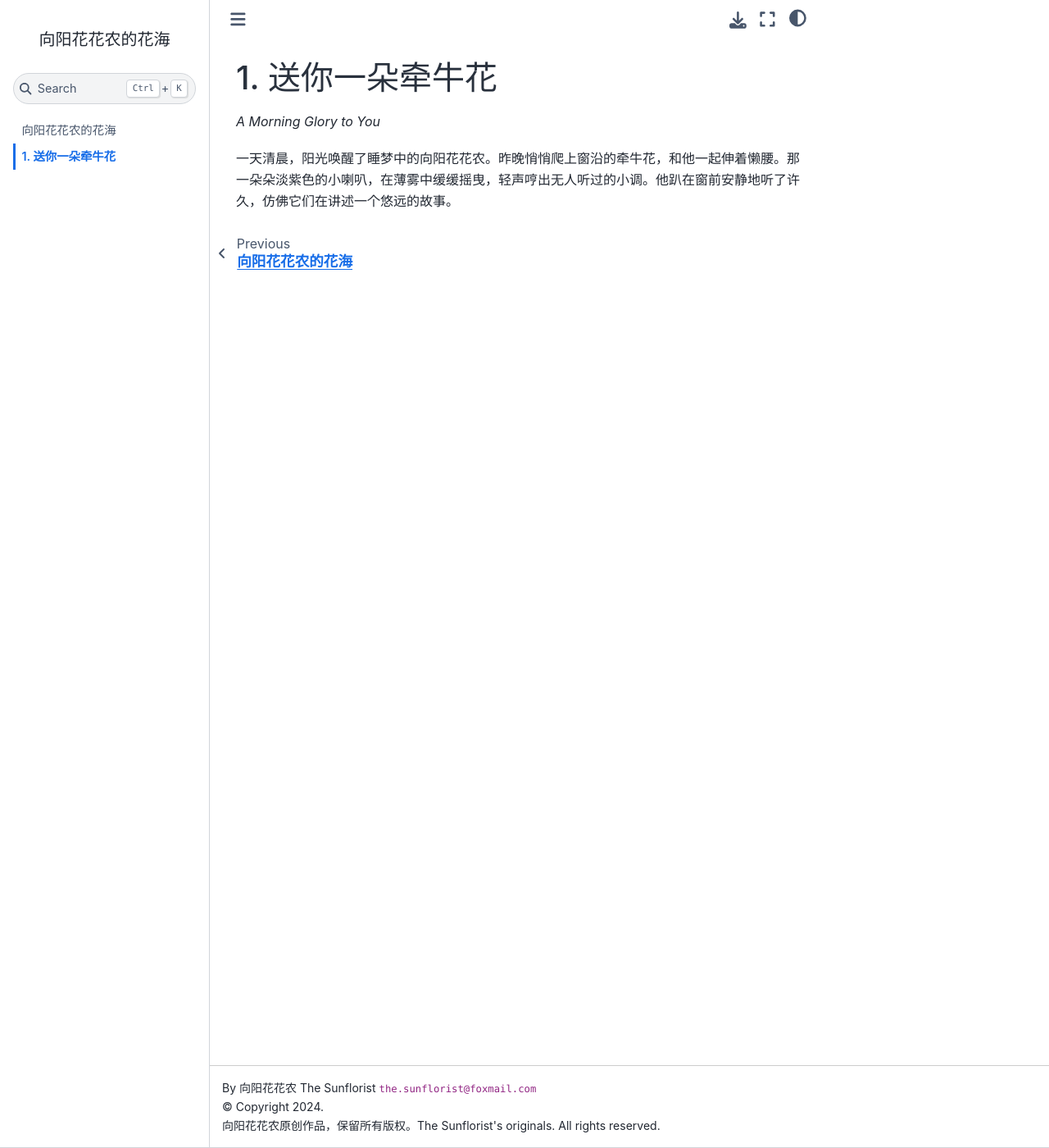
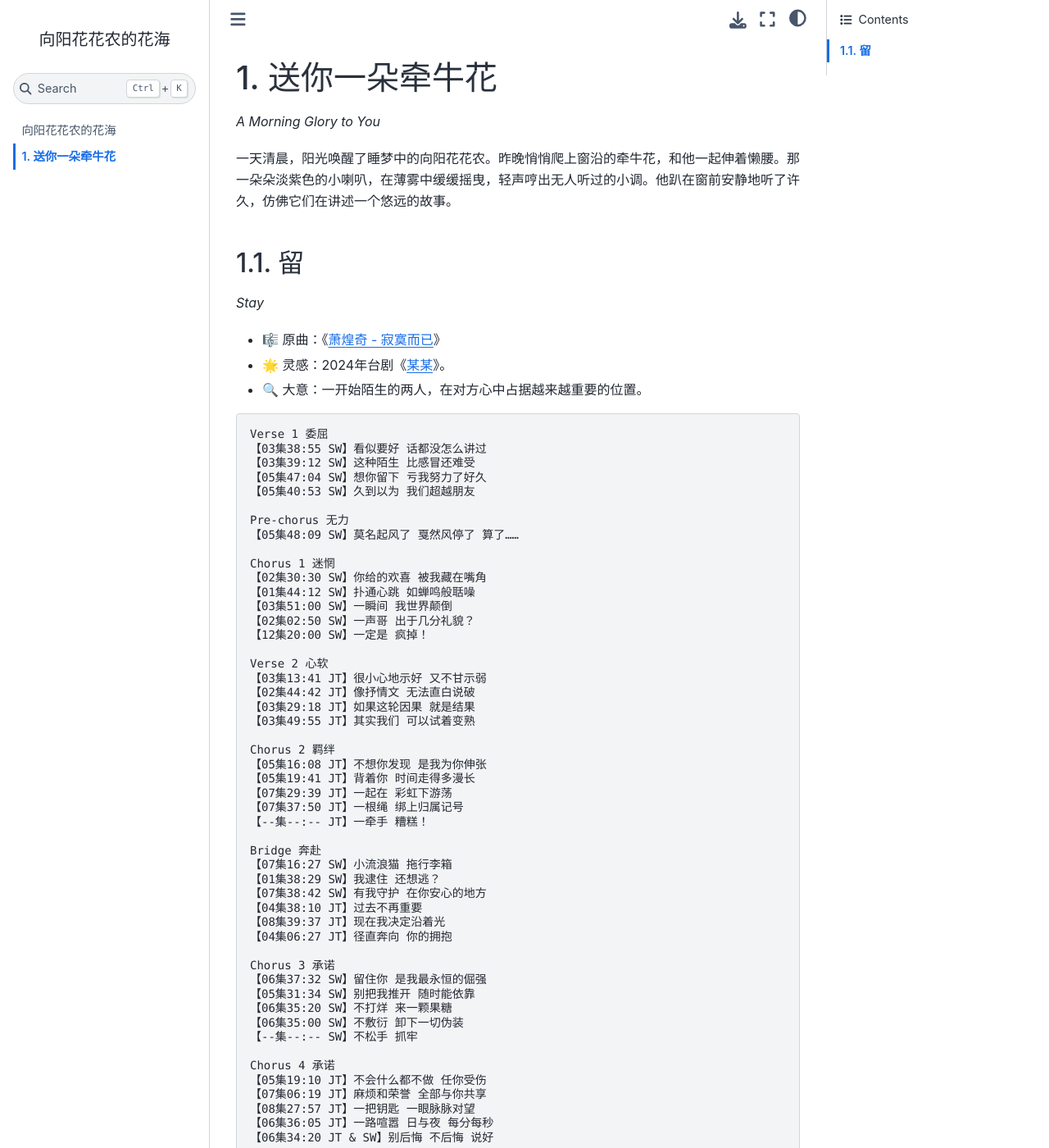
Before and after one commit to The-Sunflorist/The-Sunflorist.github.io, a Jupyter Book: the page built from docs/a_morning_glory_to_you.md, in a window 1280 px wide and 1400 px high. Shown: the whole window at 82% size. Built offline with Jupyter Book 1.0.4 settings and Sphinx 7.4.7 and the Sphinx Book theme 1.1.4, drawn with Linux system fonts in a browser that asks for light colours.

Commit message:
add "Stay"

````diff
--- a/docs/a_morning_glory_to_you.md
+++ b/docs/a_morning_glory_to_you.md
@@ -3,3 +3,64 @@
 *A Morning Glory to You*
 
 一天清晨，阳光唤醒了睡梦中的向阳花花农。昨晚悄悄爬上窗沿的牵牛花，和他一起伸着懒腰。那一朵朵淡紫色的小喇叭，在薄雾中缓缓摇曳，轻声哼出无人听过的小调。他趴在窗前安静地听了许久，仿佛它们在讲述一个悠远的故事。
+
+## 留
+
+*Stay*
+
+- 🎼 原曲：《[萧煌奇 - 寂寞而已](https://music.163.com/song?id=2619098561)》
+- 🌟 灵感：2024年台剧《[某某](https://www.imdb.com/title/tt33098983)》。
+- 🔍 大意：一开始陌生的两人，在对方心中占据越来越重要的位置。
+
+```text
+Verse 1 委屈
+【03集38:55 SW】看似要好 话都没怎么讲过
+【03集39:12 SW】这种陌生 比感冒还难受
+【05集47:04 SW】想你留下 亏我努力了好久
+【05集40:53 SW】久到以为 我们超越朋友
+
+Pre-chorus 无力
+【05集48:09 SW】莫名起风了 戛然风停了 算了……
+
+Chorus 1 迷惘
+【02集30:30 SW】你给的欢喜 被我藏在嘴角
+【01集44:12 SW】扑通心跳 如蝉鸣般聒噪
+【03集51:00 SW】一瞬间 我世界颠倒
+【02集02:50 SW】一声哥 出于几分礼貌？
+【12集20:00 SW】一定是 疯掉！
+
+Verse 2 心软
+【03集13:41 JT】很小心地示好 又不甘示弱
+【02集44:42 JT】像抒情文 无法直白说破
+【03集29:18 JT】如果这轮因果 就是结果
+【03集49:55 JT】其实我们 可以试着变熟
+
+Chorus 2 羁绊
+【05集16:08 JT】不想你发现 是我为你伸张
+【05集19:41 JT】背着你 时间走得多漫长
+【07集29:39 JT】一起在 彩虹下游荡
+【07集37:50 JT】一根绳 绑上归属记号
+【--集--:-- JT】一牵手 糟糕！
+
+Bridge 奔赴
+【07集16:27 SW】小流浪猫 拖行李箱
+【01集38:29 SW】我逮住 还想逃？
+【07集38:42 SW】有我守护 在你安心的地方
+【04集38:10 JT】过去不再重要
+【08集39:37 JT】现在我决定沿着光
+【04集06:27 JT】径直奔向 你的拥抱
+
+Chorus 3 承诺
+【06集37:32 SW】留住你 是我最永恒的倔强
+【05集31:34 SW】别把我推开 随时能依靠
+【06集35:20 SW】不打烊 来一颗果糖
+【06集35:00 SW】不敷衍 卸下一切伪装
+【--集--:-- SW】不松手 抓牢
+
+Chorus 4 承诺
+【05集19:10 JT】不会什么都不做 任你受伤
+【07集06:19 JT】麻烦和荣誉 全部与你共享
+【08集27:57 JT】一把钥匙 一眼脉脉对望
+【06集36:05 JT】一路喧嚣 日与夜 每分每秒
+【06集34:20 JT & SW】别后悔 不后悔 说好
+```
````
